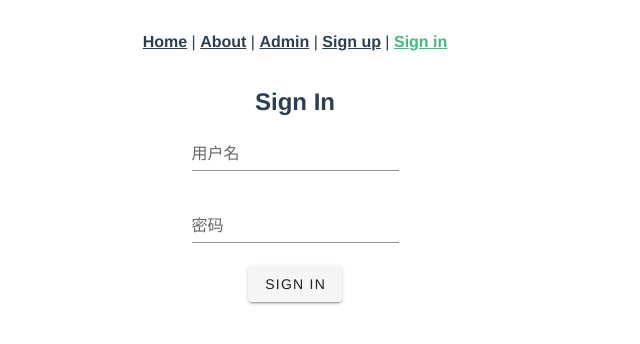
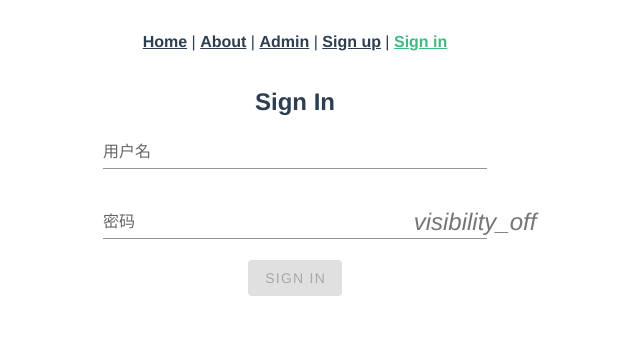
Before and after one commit to baocvcv/wenquan-platform, a Vue app in the folder frontend/: page /signin in a window 1280 px wide. Shown: the top 344 px of the page, without its empty margins (345-985 px from the left). Built offline with nearby package versions, Linux system fonts and the light colour scheme.

Commit message:
Modify Sign in box compoment using v-form. #12

```diff
--- a/frontend/src/components/SignInBox.vue
+++ b/frontend/src/components/SignInBox.vue
@@ -1,18 +1,18 @@
 <template>
-  <div class="sign-in">
-    <table>
-      <tr>
-        <td><v-text-field v-model="username" label="用户名"></v-text-field></td>
-      </tr>
-      <tr>
-        <td><v-text-field v-model="password" label="密码" type="password"></v-text-field></td>
-      </tr>
-      <tr>
-        <td>
-          <v-btn v-on:click="click">Sign In</v-btn>
-        </td>
-      </tr>
-    </table>
+  <div class="sign-in-box">
+    <v-form ref="input">
+        <v-text-field
+        v-model="username"
+        label="用户名"
+        v-bind:rules="[v => !!v || 'Username cannot be empty']"></v-text-field>
+        <v-text-field
+          v-model="password"
+          label="密码"
+          v-bind:type="show_password ? 'text' : 'password'"
+          v-bind:rules="[v => !!v || 'Password cannot be empty']"
+          v-bind:append-icon="show_password ? 'visibility' : 'visibility_off'"></v-text-field>
+        <v-btn v-on:click="click" v-bind:disabled="!username || !password">Sign In</v-btn>
+    </v-form>
   </div>
 </template>
 
@@ -24,7 +24,8 @@ export default {
   data: function() {
     return {
       username: "",
-      password: ""
+      password: "",
+      show_password: false
     };
   },
   methods: {
@@ -34,9 +35,3 @@ export default {
   }
 };
 </script>
-
-<style>
-.sign-in table {
-  margin: auto;
-}
-</style>
--- a/frontend/src/views/SignIn.vue
+++ b/frontend/src/views/SignIn.vue
@@ -1,5 +1,5 @@
 <template>
-  <div>
+  <div class="sign-in-view">
     <h2>Sign In</h2>
     <sign-in-box></sign-in-box>
   </div>
@@ -15,3 +15,10 @@ export default {
   }
 };
 </script>
+
+<style>
+.sign-in-view .sign-in-box{
+  width: 30%;
+  margin: auto;
+}
+</style>
```
